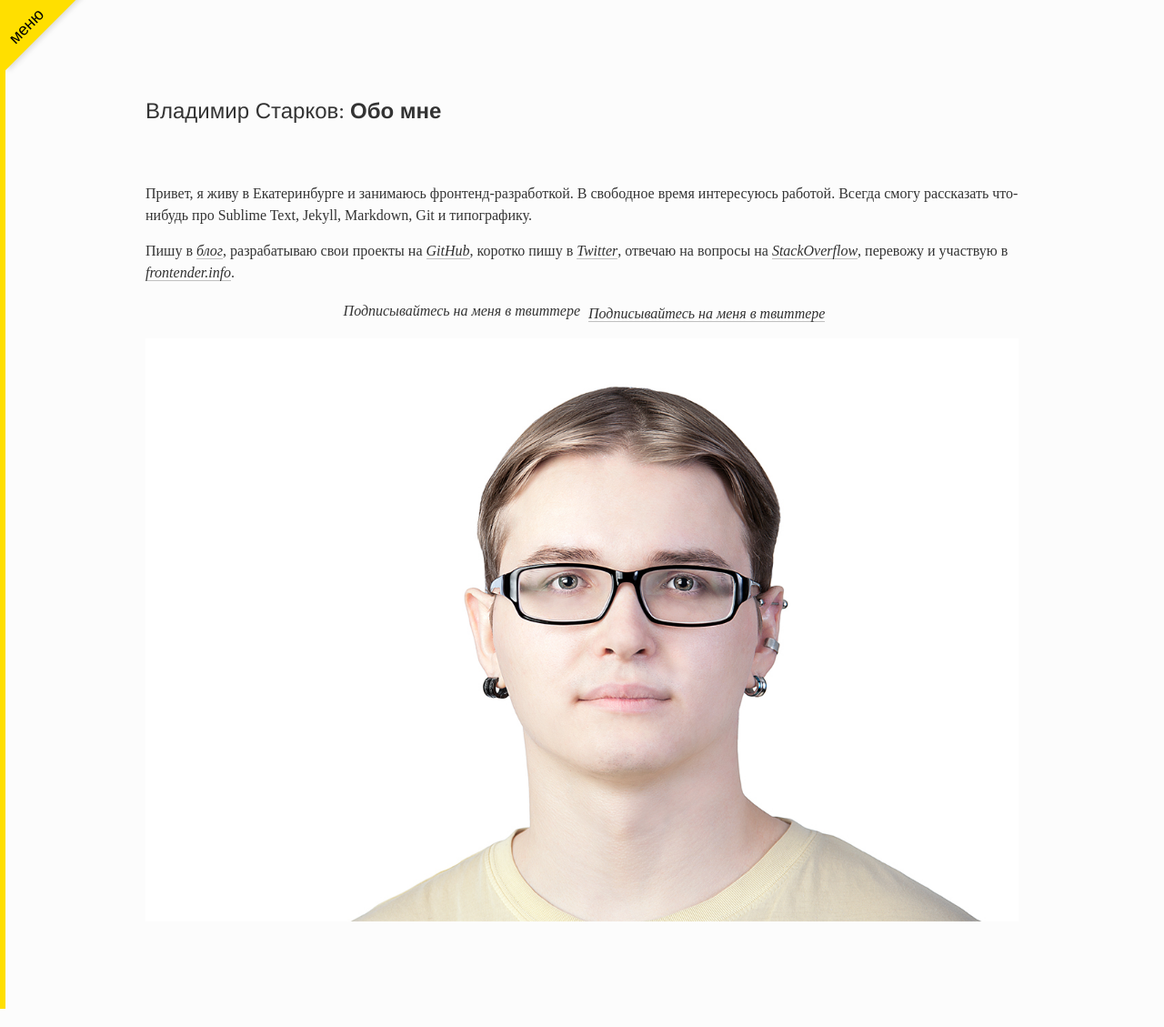
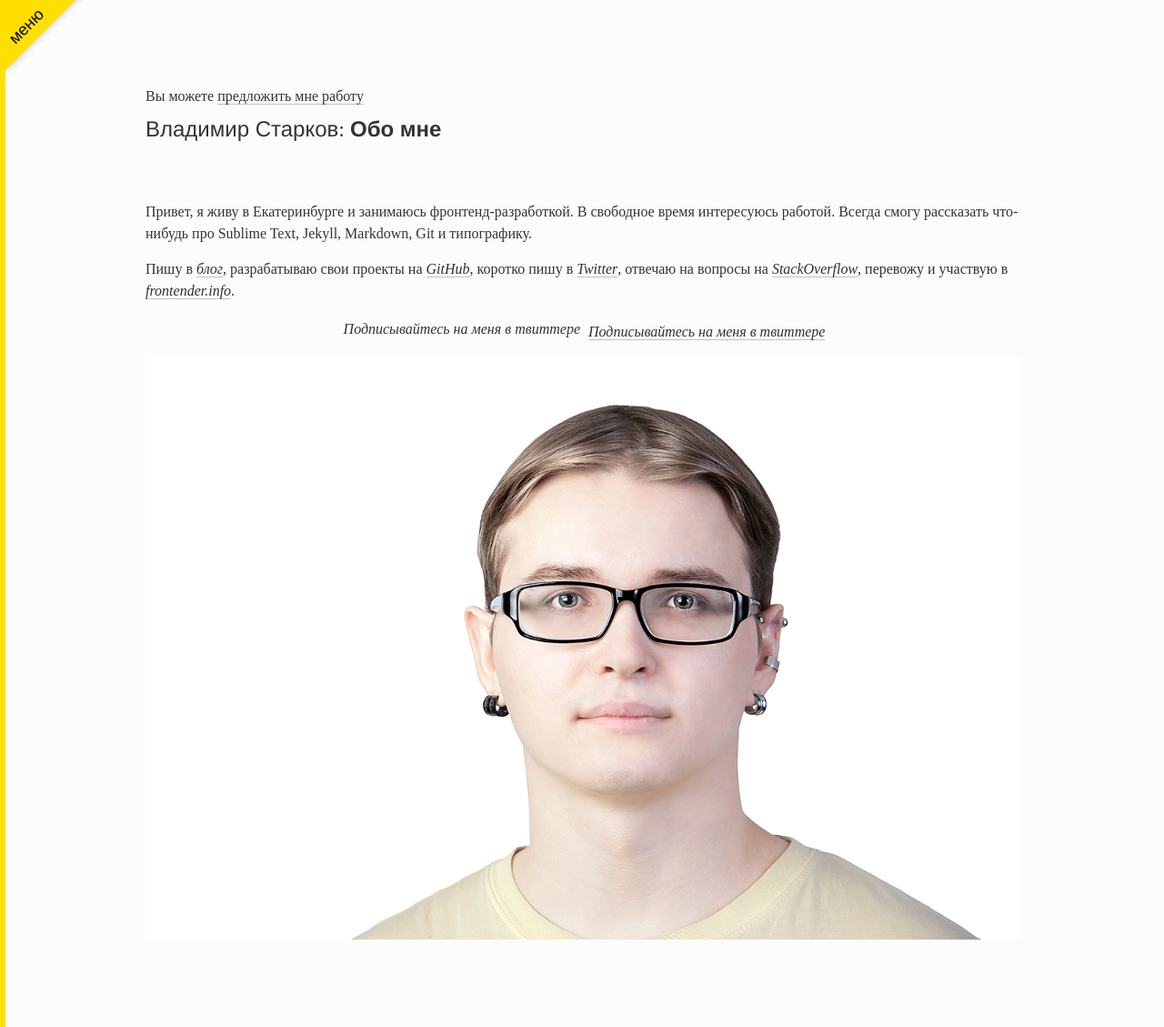
Before and after one commit to iamstarkov/vstarkov.ru, a Jekyll site: the page built from about/index.md, in a window 1280 px wide. Shown: the whole page at 91% size. Built offline with Jekyll 4.4.1, drawn with Linux system fonts in a browser that asks for light colours; comment, search, counter and statistics services are not loaded.

Commit message:
add note about availability

```diff
--- a/_layouts/default.html
+++ b/_layouts/default.html
@@ -20,6 +20,9 @@
 
 	<div class="container"  role="main">
 	    <div class="content">
+				<div>
+					Вы можете <a class="styled-link" href="http://matmuchrapna.github.io/cv/ru/">предложить мне работу</a>
+				</div>
 			{{ content }}
 		</div>
 	</div>
```
